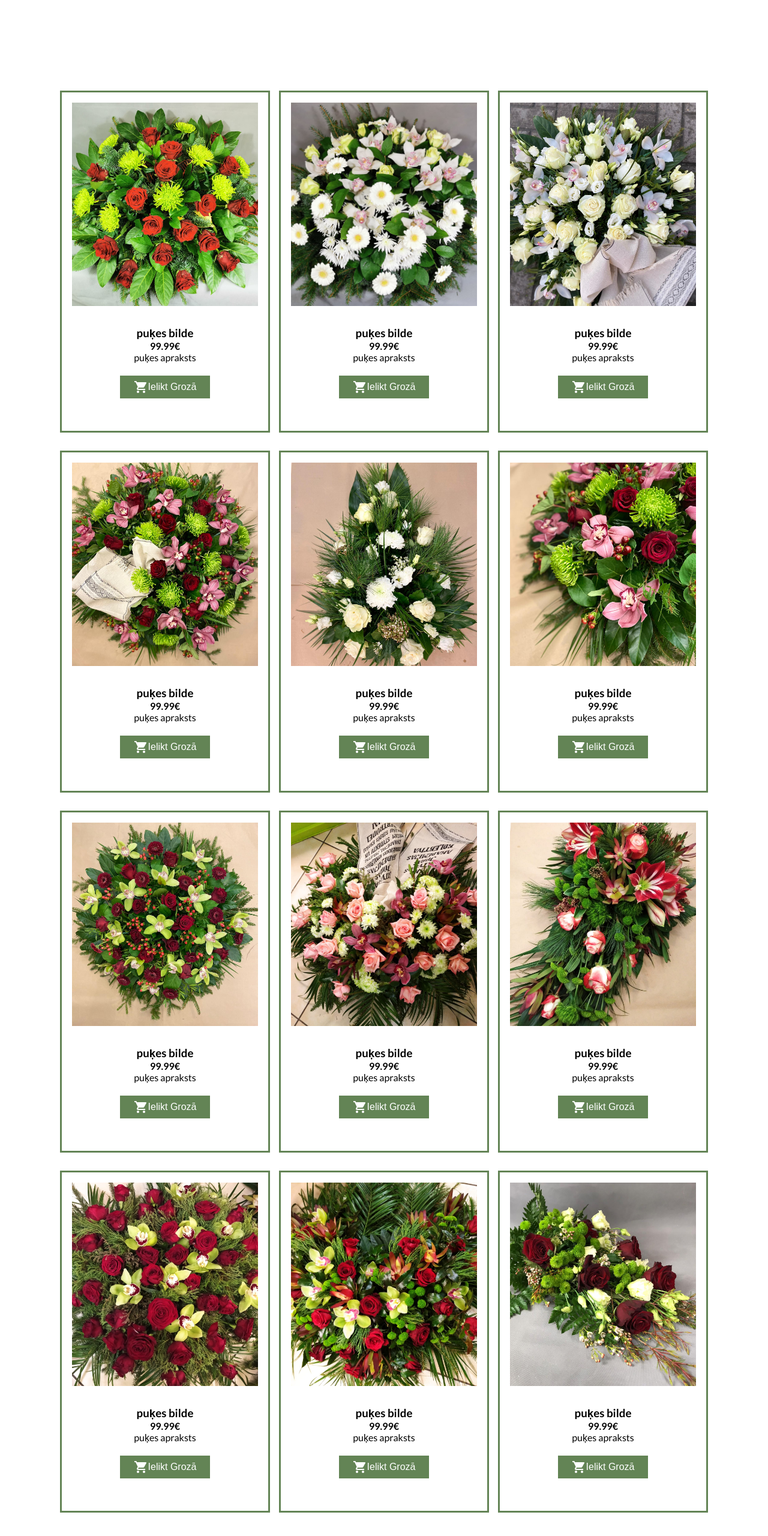
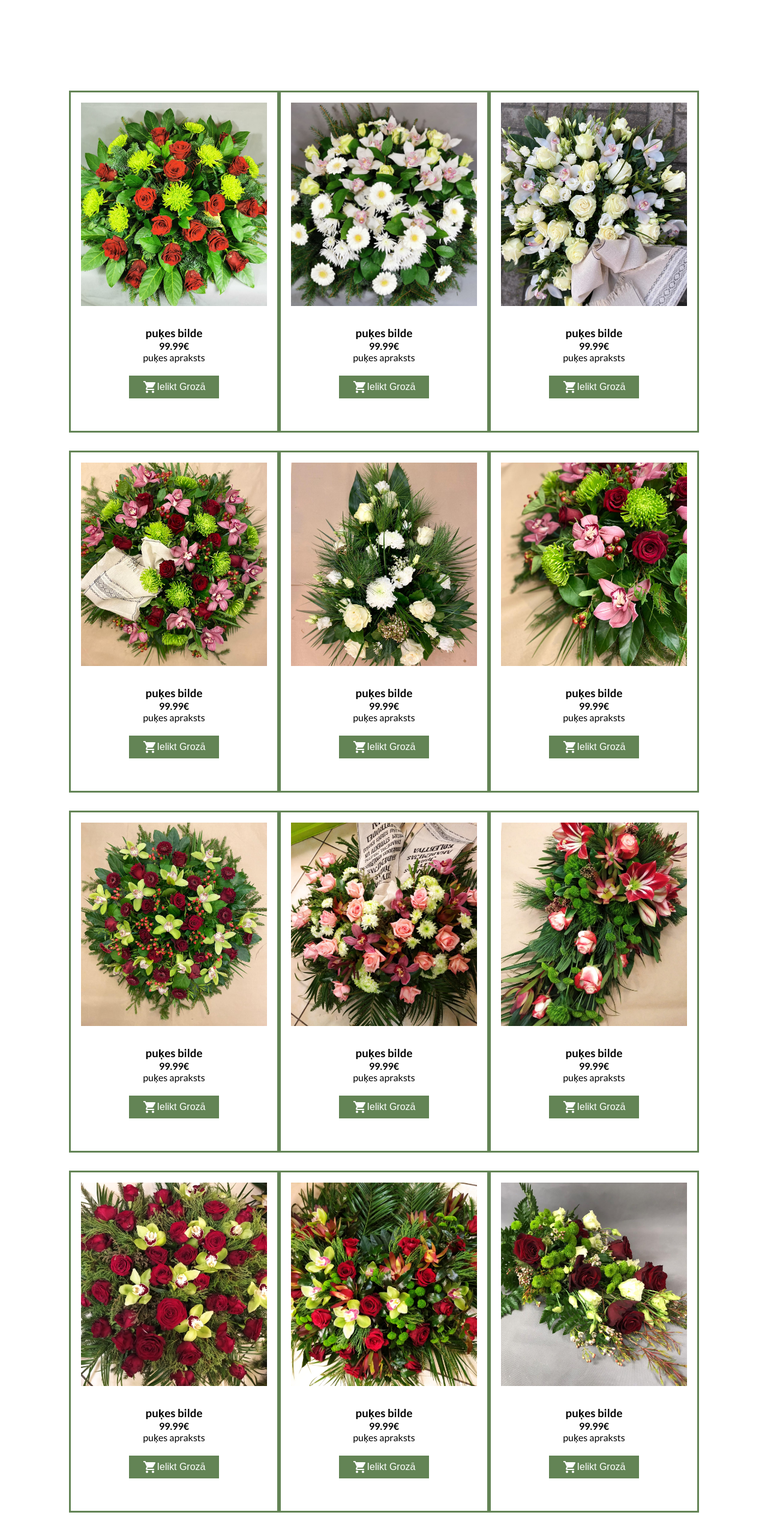
Before and after one commit to RobzLegz/Online-Flower-Shop, a React (Create React App) app: page / in a window 1280 px wide. Shown: the part 202-2762 px from the top of the page at 60% size. Built offline with nearby package versions, Linux system fonts and the light colour scheme.

Commit message:
deleting stuff

```diff
--- a/src/Home.js
+++ b/src/Home.js
@@ -10,10 +10,6 @@ import ProductImagethree from "./resources/WhatsApp Image 2021-02-08 at 11.09.05
 import ProductImagefour from "./resources/WhatsApp Image 2021-02-08 at 11.08.59.jpeg";
 import ProductImagefive from "./resources/WhatsApp Image 2021-02-08 at 11.09.00 (1).jpeg";
 import ProductImagesix from "./resources/WhatsApp Image 2021-02-08 at 11.09.00.jpeg";
-
-import ProductImageseven from "./resources/WhatsApp Image 2021-02-08 at 11.09.01 (1).jpeg";
-import ProductImageeight from "./resources/WhatsApp Image 2021-02-08 at 11.09.01.jpeg";
-import ProductImagenine from "./resources/WhatsApp Image 2021-02-08 at 11.09.02.jpeg";
 
 import ProductImageten from "./resources/WhatsApp Image 2021-02-08 at 11.09.03 (1).jpeg";
 import ProductImageeleven from "./resources/WhatsApp Image 2021-02-08 at 11.09.04 (1).jpeg";
@@ -30,6 +26,7 @@ const Home = () => {
                 <img className="homeHeaderImage" src={HomeHeaderImage} alt=""/>
             </div>
             <div className="productContainer">
+                <div className="productColumn">
                     <div className="productRow">
                         <Product
                             title="puķes bilde"
@@ -70,6 +67,8 @@ const Home = () => {
                             description="puķes apraksts"
                         />
                     </div>
+                </div>
+                <div className="productColumn">
                     <div className="productRow">
                         <Product
                             title="puķes bilde"
@@ -111,6 +110,8 @@ const Home = () => {
                         />
                     </div>
                 </div>
+
+            </div>
         </div>
     );
 }
```
Lines whose indentation alone changed are shown as unchanged.
